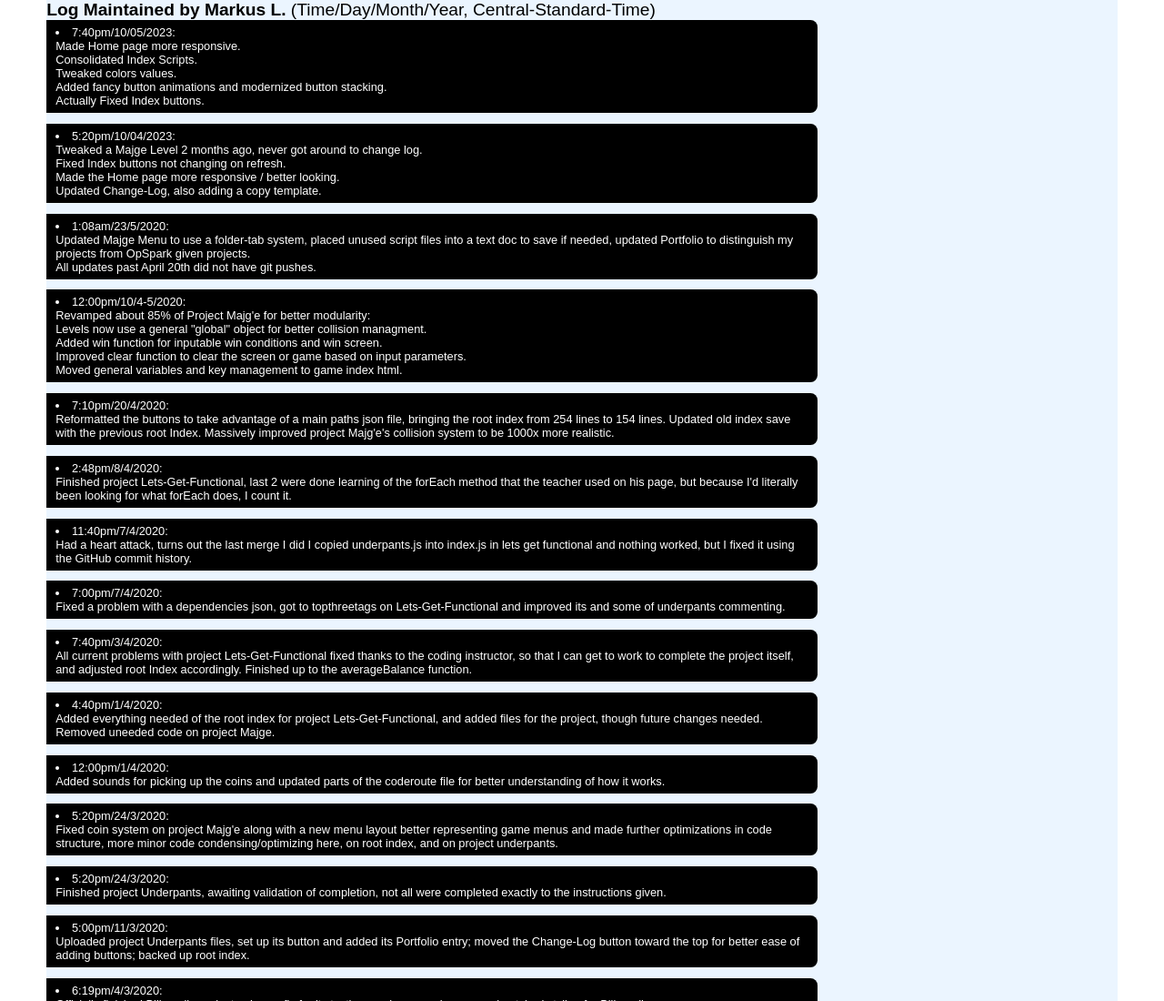
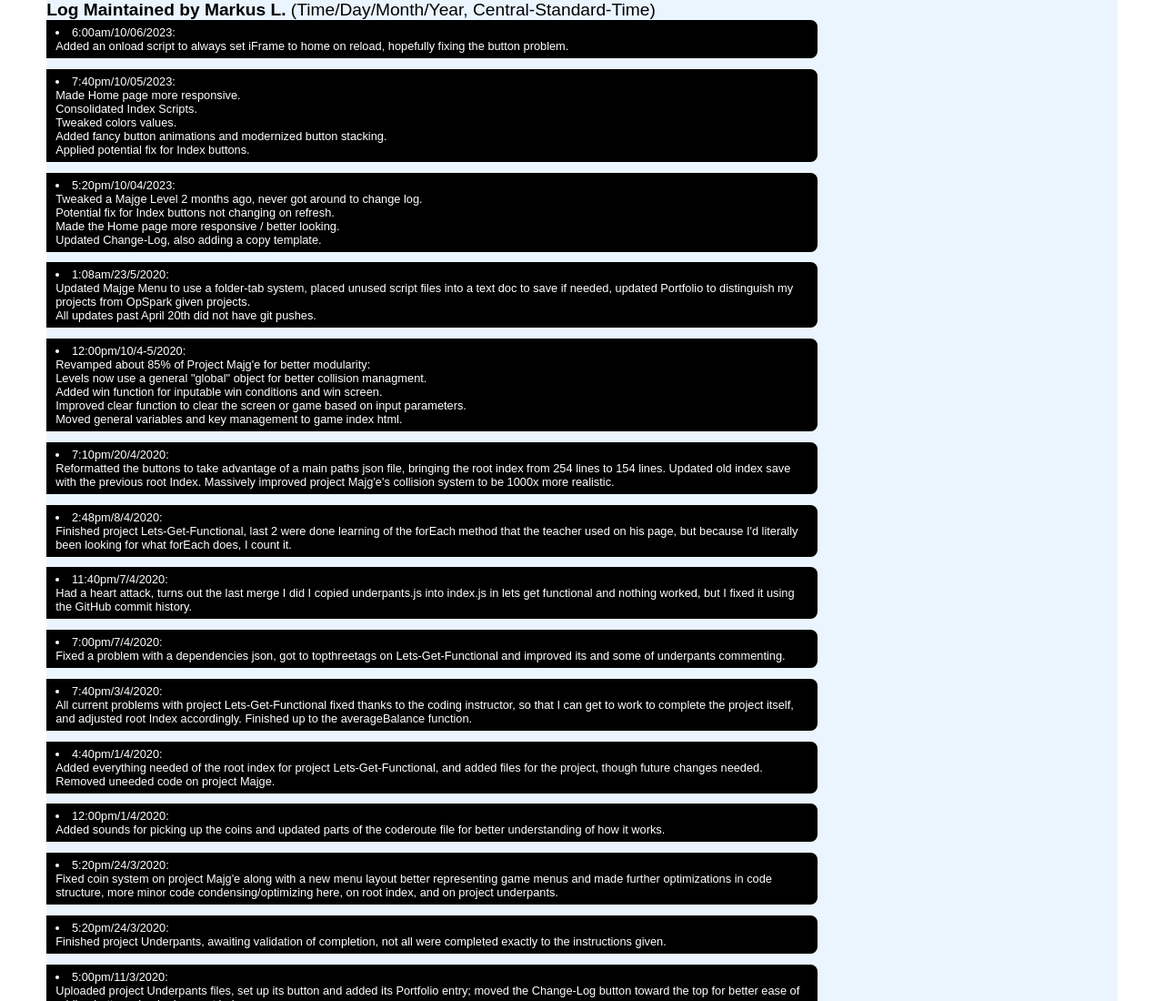
Before and after one commit to MarkusLasseigne/MarkusLasseigne.github.io, a plain HTML site: page changelog.html in a window 1280 px wide. Shown: the top 1100 px of the page at 91% size. Drawn offline with Linux system fonts and the light colour scheme.

Commit message:
See Changelog

```diff
--- a/changelog.html
+++ b/changelog.html
@@ -35,16 +35,19 @@
 				<p>blah blah blah</p>
 			</li>
 			-->
+			<li>6:00am/10/06/2023:
+				<p>Added an onload script to always set iFrame to home on reload, hopefully fixing the button problem.</p>
+			</li>
 			<li>7:40pm/10/05/2023:
 				<p>Made Home page more responsive.</p>
 				<p>Consolidated Index Scripts.</p>
 				<p>Tweaked colors values.</p>
 				<p>Added fancy button animations and modernized button stacking.</p>
-				<p>Actually Fixed Index buttons.</p>
+				<p>Applied potential fix for Index buttons.</p>
 			</li>
 			<li>5:20pm/10/04/2023:
 				<p>Tweaked a Majge Level 2 months ago, never got around to change log.</p>
-				<p>Fixed Index buttons not changing on refresh.</p>
+				<p>Potential fix for Index buttons not changing on refresh.</p>
 				<p>Made the Home page more responsive / better looking.</p>
 				<p>Updated Change-Log, also adding a copy template.</p>
 			</li>
```
Also changed, not shown: index.html (+5 -4 lines).
